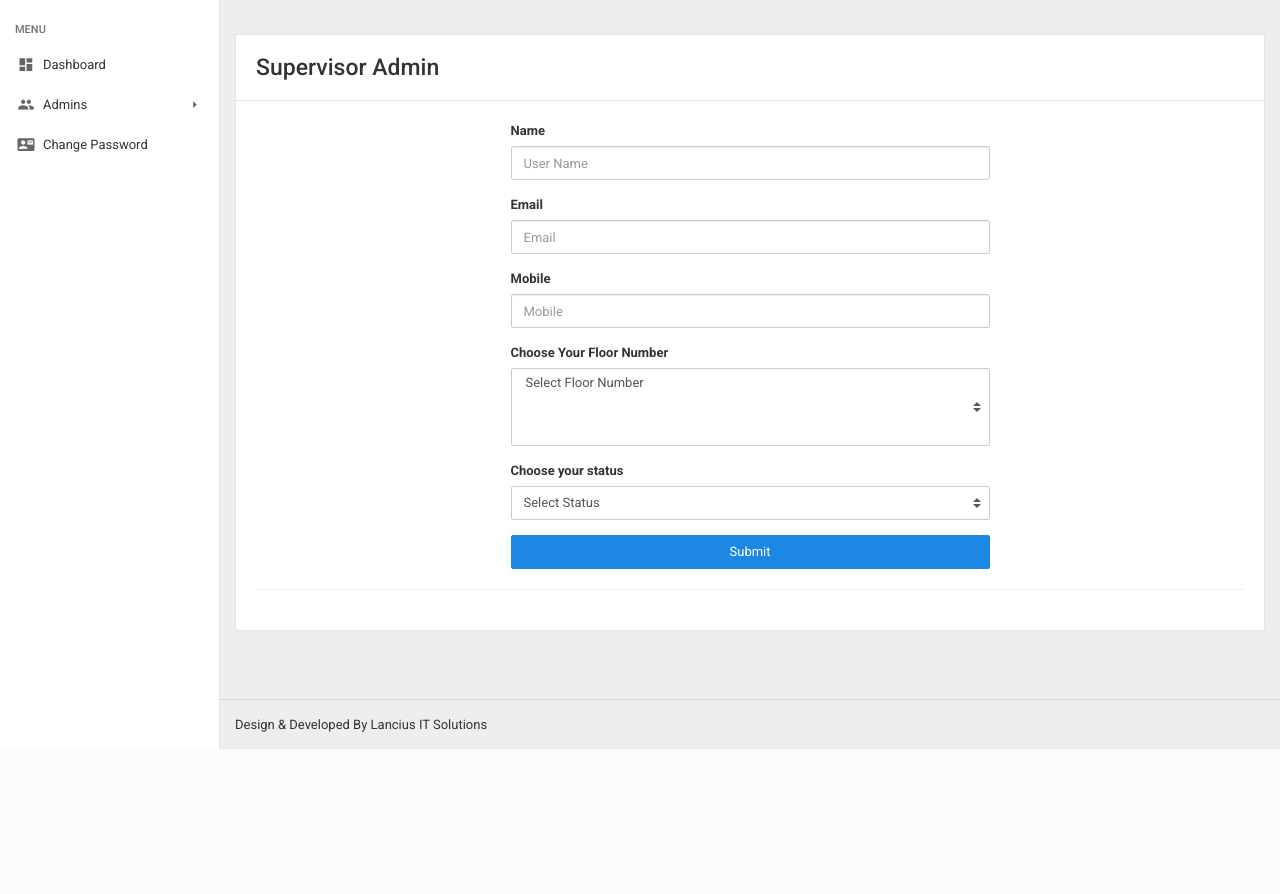
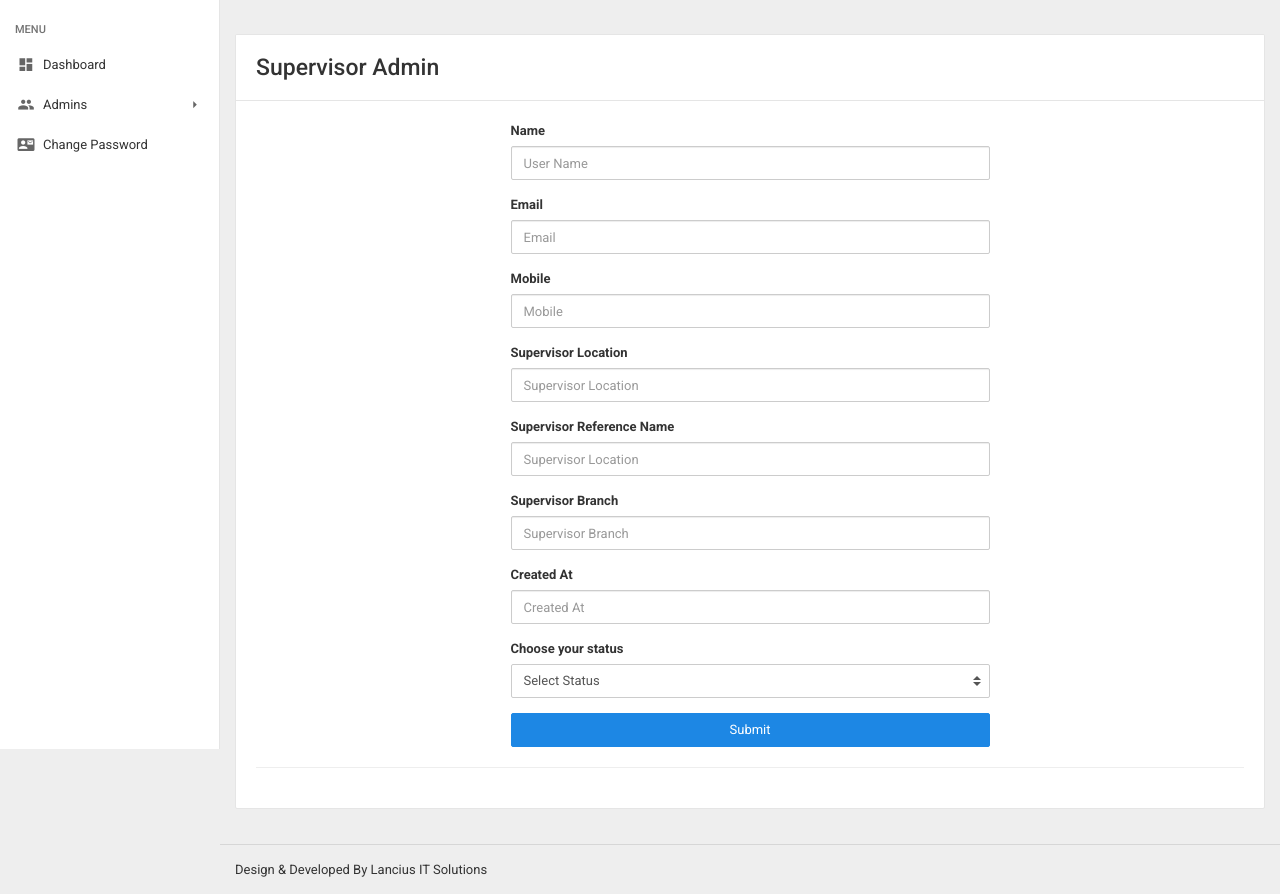
Before and after one commit to Srinivaslancius/feedback, a PHP site: page /feedback/edit_users.php?uid=1 in a window 1280 px wide. Shown: the part 51-945 px from the top of the page. Before the commit the page ends 800 px from the top, so only its background shows below. Run offline with PHP 8.4, Linux system fonts and the light colour scheme; the visitor is signed in with stand-in values (Sample User, id 1); data that the repository does not hold is empty; some libraries are stand-ins or nearby versions.

Commit message:
changes in users and sub files

```diff
--- a/client_manage_admin/edit_users.php
+++ b/client_manage_admin/edit_users.php
@@ -10,8 +10,10 @@ $id = $_GET['uid'];
       $supervisor_name = $_POST['supervisor_name'];
       $supervisor_email = $_POST['supervisor_email'];
       $supervisor_mobile = $_POST['supervisor_mobile'];
-      //$supervisor_floor_no = $_POST['supervisor_floor_no'];
-      $supervisor_floor_no = implode(',',$_POST['supervisor_floor_no']);
+      $supervisor_location = $_POST['supervisor_location'];
+      $supervisor_ref_name = $_POST['supervisor_ref_name'];
+      $supervisor_branch = $_POST['supervisor_branch'];
+      $created_at = $_POST['created_at'];
       $string1 = str_shuffle('abcdefghijklmnopqrstuvwxyz');
       $random1 = substr($string1,0,3);
       $string2 = str_shuffle('1234567890');
@@ -21,7 +23,7 @@ $id = $_GET['uid'];
       $status = $_POST['status'];
       $created_supervisor_admin_id = $_SESSION['client_admin_user_id'];
       $created_at = date("Y-m-d h:i:s");
-      $sql = "UPDATE `supervisors_admin_users` SET supervisor_name='$supervisor_name', supervisor_email='$supervisor_email', supervisor_mobile='$supervisor_mobile', supervisor_floor_no='$supervisor_floor_no',supervisors_random_id='$supervisors_random_id', created_client_admin_id='$created_supervisor_admin_id',status = '$status' WHERE id = '$id' ";
+      $sql = "UPDATE `supervisors_admin_users` SET supervisor_name='$supervisor_name', supervisor_email='$supervisor_email', supervisor_mobile='$supervisor_mobile', supervisor_location= '$supervisor_location', supervisor_ref_name = '$supervisor_ref_name' ,supervisor_branch = '$supervisor_branch',supervisors_random_id='$supervisors_random_id', created_client_admin_id='$created_supervisor_admin_id',created_at= '$created_at',status = '$status' WHERE id = '$id' ";
         if($conn->query($sql) === TRUE){
            echo "<script type='text/javascript'>window.location='users.php?msg=success'</script>";
         } else {
@@ -57,23 +59,27 @@ $id = $_GET['uid'];
                     <input type="text" name="supervisor_mobile" class="form-control" id="form-control-2" placeholder="Mobile" data-error="Please enter mobile number." required maxlength="10" pattern="[0-9]{10}" onkeypress="return isNumberKey(event)" value="<?php echo $getUsers1['supervisor_mobile'];?>">
                     <div class="help-block with-errors"></div>
                   </div>
-                  <?php $getNumberOfFloors = getDataFromTables('client_admin_users','0',$clause=NULL,$id=NULL,$activeStatus=NULL,$activeTop=NULL);
-                    $row = $getNumberOfFloors->fetch_assoc();
-                    $HiddenFloors = explode(",",$getUsers1['supervisor_floor_no']);
-                    ?>
-                    <div class="form-group">
-                      <label for="form-control-3" class="control-label">Choose Your Floor Number</label>
-                      <select id="form-control-3" name="supervisor_floor_no[]" multiple="multiple" class="custom-select" data-error="This field is required." required>
-                        <option value="">Select Floor Number</option>
-                        <?php for($i = 1; $i <= $row['no_of_floors']; $i++){
+                  <div class="form-group">
+                    <label for="form-control-2" class="control-label">Supervisor Location</label>
+                    <input type="text" name="supervisor_location" class="form-control" id="form-control-2" placeholder="Supervisor Location" data-error="Please enter Supervisor Location." required value="<?php echo $getUsers1['supervisor_location'];?>" >
+                    <div class="help-block with-errors"></div>
+                  </div>
+                  <div class="form-group">
+                    <label for="form-control-2" class="control-label">Supervisor Reference Name</label>
+                    <input type="text" name="supervisor_ref_name" class="form-control" id="form-control-2" placeholder="Supervisor Location" data-error="Please enter Supervisor Reference Name." required value="<?php echo $getUsers1['supervisor_ref_name'];?>" >
+                    <div class="help-block with-errors"></div>
+                  </div>
+                  <div class="form-group">
+                    <label for="form-control-2" class="control-label">Supervisor Branch</label>
+                    <input type="text" name="supervisor_branch" class="form-control" id="form-control-2" placeholder="Supervisor Branch" data-error="Please enter Supervisor Branch." required value="<?php echo $getUsers1['supervisor_branch'];?>" >
+                    <div class="help-block with-errors"></div>
+                  </div>
+                  <div class="form-group">
+                    <label for="form-control-2" class="control-label">Created At</label>
+                    <input type="text" name="created_at" class="form-control" id="form-control-2" placeholder="Created At" data-error="Please enter Created At." required value="<?php echo $getUsers1['created_at'];?>" >
+                    <div class="help-block with-errors"></div>
+                  </div>
 
-                         ?>
-                          <option value="<?php echo $i; ?>" <?php if($i == in_array($i, $HiddenFloors)) { echo 'selected="selected"'; }?> >  <?php echo "Floor - ".$i; ?></option>
-
-                        <?php } ?>
-                     </select>
-                      <div class="help-block with-errors"></div>
-                    </div>
                   <?php $getStatus = getDataFromTables('user_status',$status=NULL,$clause=NULL,$id=NULL,$activeStatus=NULL,$activeTop=NULL);?>
                   <div class="form-group">
                     <label for="form-control-3" class="control-label">Choose your status</label>
```
Also changed, not shown: client_manage_admin/add_users.php (+28 -18 lines), client_manage_admin/users.php (+15 -0 lines).
